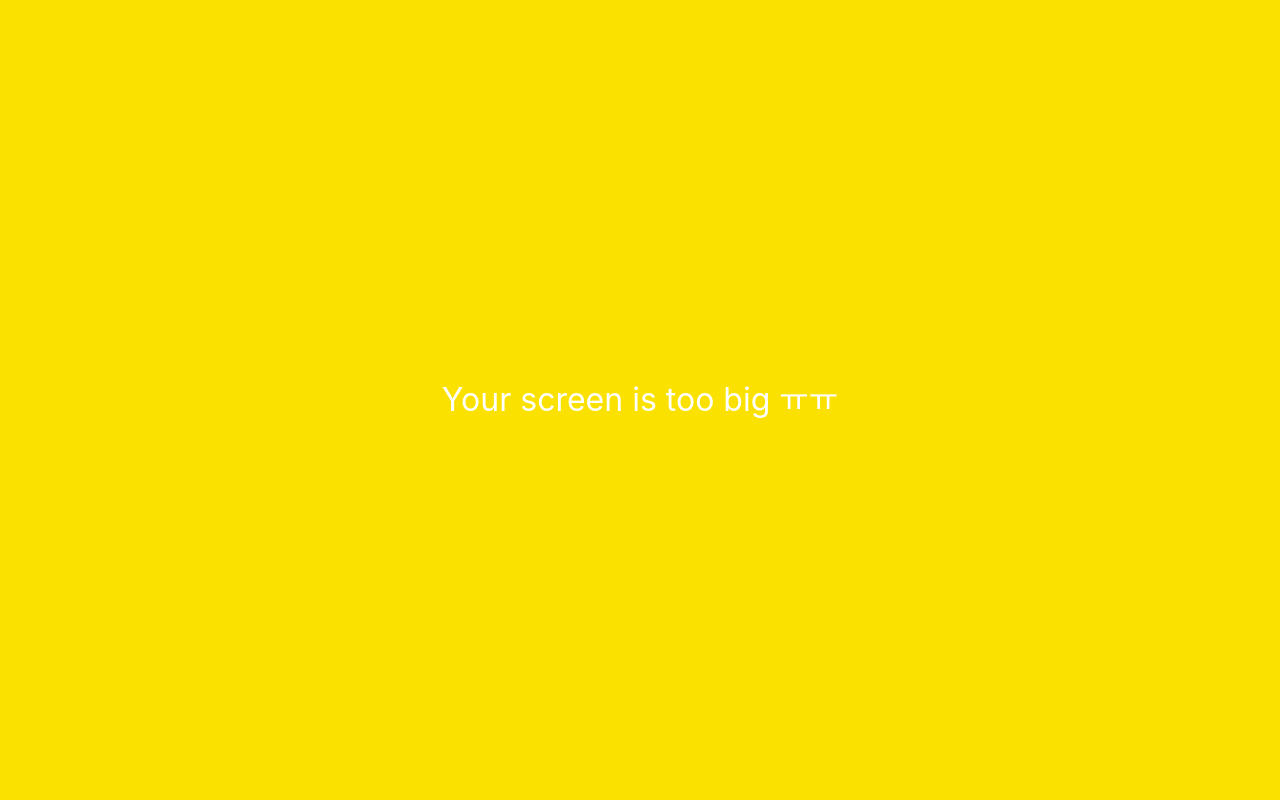
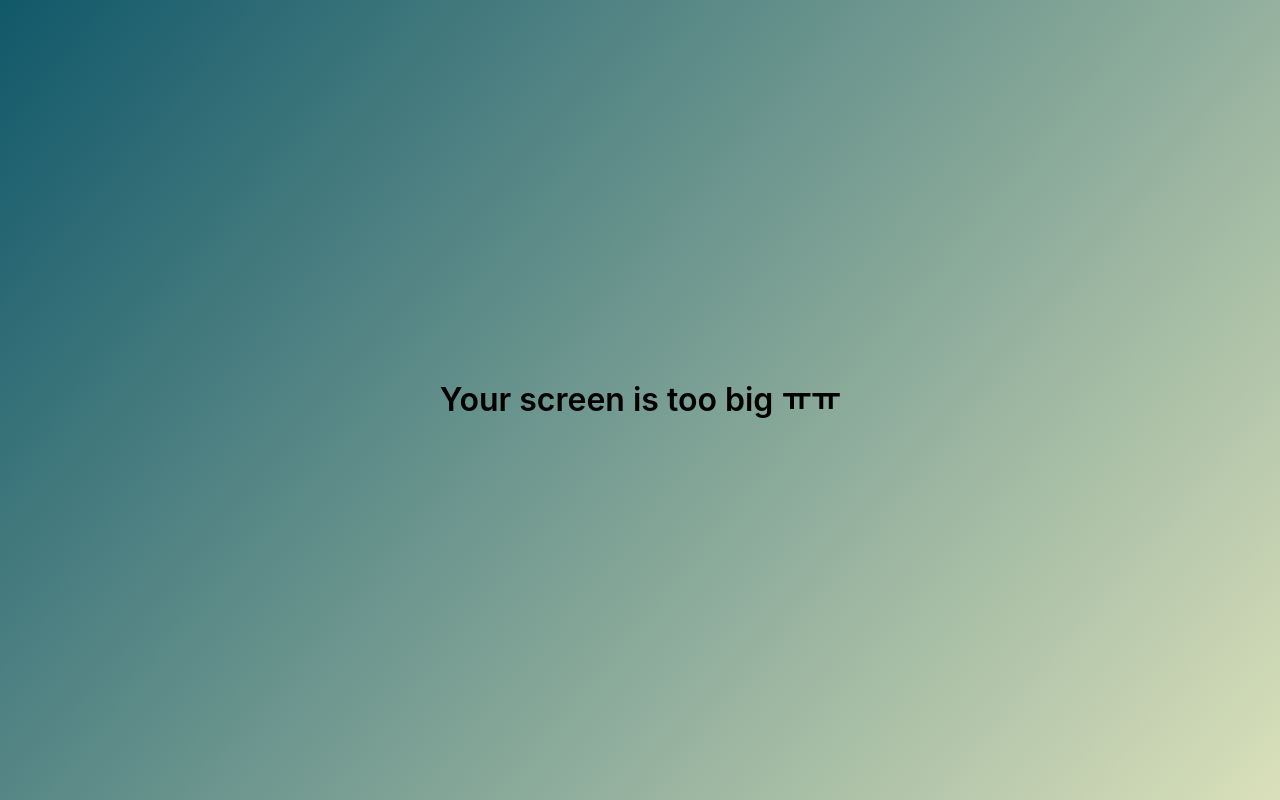
Before and after one commit to chaeikim-tech/kokoa-clone-2021, a plain HTML site: page index.html in a window 1280 px wide. Drawn offline with Linux system fonts and the light colour scheme.

Commit message:
Update no-mobile.css

```diff
--- a/css/component/no-mobile.css
+++ b/css/component/no-mobile.css
@@ -3,7 +3,9 @@
   z-index: 99;
   height: 100vh;
   width: 100vw;
-  background-color: var(--yellow);
+  background: linear-gradient(130deg, #11586a, #dae0ba);
+  color: black;
+  font-weight: 600;
   display: flex;
   justify-content: center;
   align-items: center;
```
